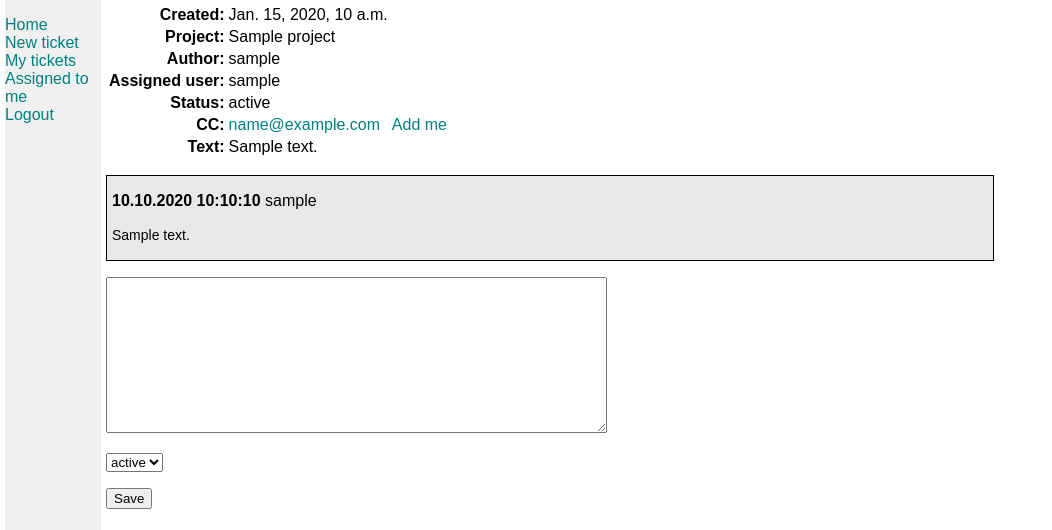
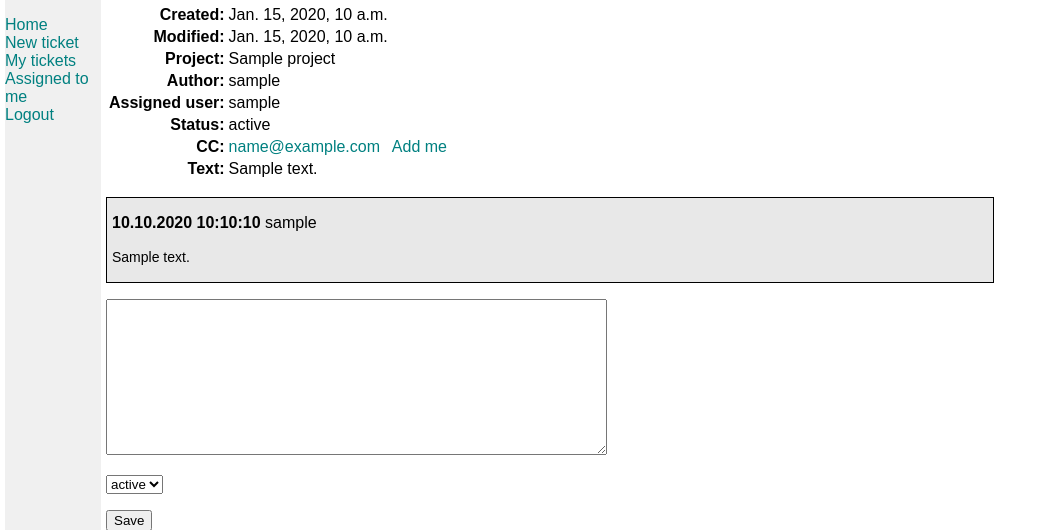
Before and after one commit to disbeliever/issues, a Django app: template tracker/templates/tracker/ticket.html in a window 1280 px wide. Shown: the top 530 px of the page, without its empty margins (0-1052 px from the left). Run offline with Django 3.2, Linux system fonts and the light colour scheme; the template is opened without the code that fills it: most values are stand-ins (such as "Sample title", 1, 10 or a date in 2020).

Commit message:
Added modification date to ticket view.

```diff
--- a/tracker/templates/tracker/ticket.html
+++ b/tracker/templates/tracker/ticket.html
@@ -4,6 +4,9 @@
 <table>
   <tr>
     <td class="field_name">Created:</td><td>{{ ticket.dt_created|date:"DATETIME_FORMAT" }}</td>
+  </tr>
+  <tr>
+    <td class="field_name">Modified:</td><td>{% firstof ticket.dt_modified "" %}</td>
   </tr>
   <tr>
     <td class="field_name">Project:</td><td>{{ ticket.project.name }}</td>
```
